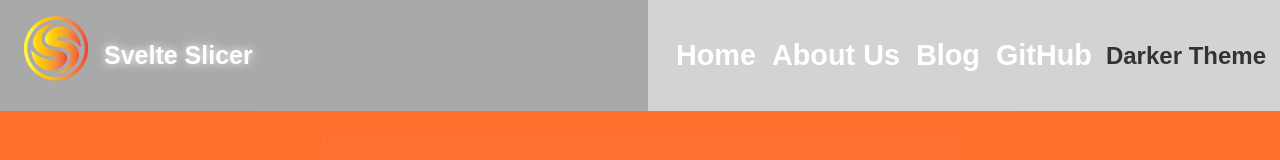
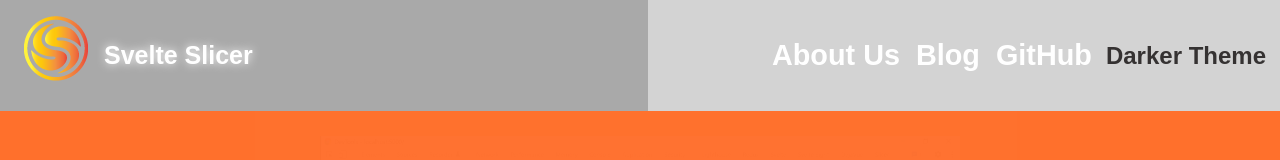
Before and after one commit to LynAudubon/svelteslicer-landing-page, a Svelte app: page / in a window 1280 px wide. Shown: the top 160 px of the page. Built offline with nearby package versions, Linux system fonts and the light colour scheme.

Commit message:
incorrect merge

```diff
--- a/package.json
+++ b/package.json
@@ -6,8 +6,7 @@
     "dev": "rollup -c -w",
     "start": "sirv public --single",
     "check": "svelte-check --tsconfig ./tsconfig.json",
-    "heroku-postbuild": "npm run build",
-    "check": "svelte-check --tsconfig ./tsconfig.json"
+    "heroku-postbuild": "npm run build"
   },
   "devDependencies": {
     "@rollup/plugin-commonjs": "^17.0.0",
--- a/src/Components/Main.svelte
+++ b/src/Components/Main.svelte
@@ -113,10 +113,10 @@
 		position: relative;
 	}
 
-	strong.headerFontSz {
+	/* strong.headerFontSz {
 		font-size: 2em;
 		letter-spacing: .3em;
-	}
+	} */
 
 	p {
 		font-size: 1.5em;
--- a/src/Components/Menu.svelte
+++ b/src/Components/Menu.svelte
@@ -1,6 +1,4 @@
 <script>
-
-
 let dark = false;
 export const darkToggle = () => {
 	dark = !dark;
@@ -27,7 +25,6 @@ export const darkToggle = () => {
 	</div>
 
 	<div class="right_div">
-		<a href="/">Home </a>
 		<a href="/about">About Us </a>
 		<a href="https://medium.com/" target="_blank">Blog</a>
 		<a href="https://github.com/oslabs-beta/SvelteSlicer/" target="_blank">GitHub</a>
@@ -66,10 +63,6 @@ export const darkToggle = () => {
 		font-weight: bold;
 	}
 
-	#menuHeader {
-		font-size: 2em;
-	}
-
 	nav a:hover {
 		text-decoration: none;
 	}
```
